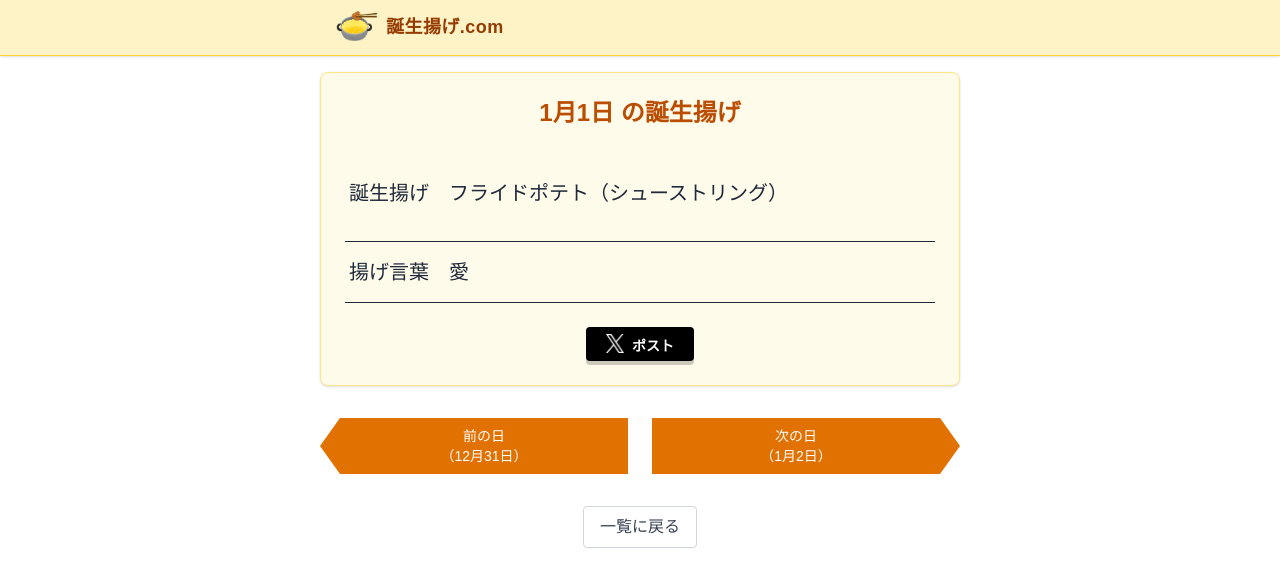
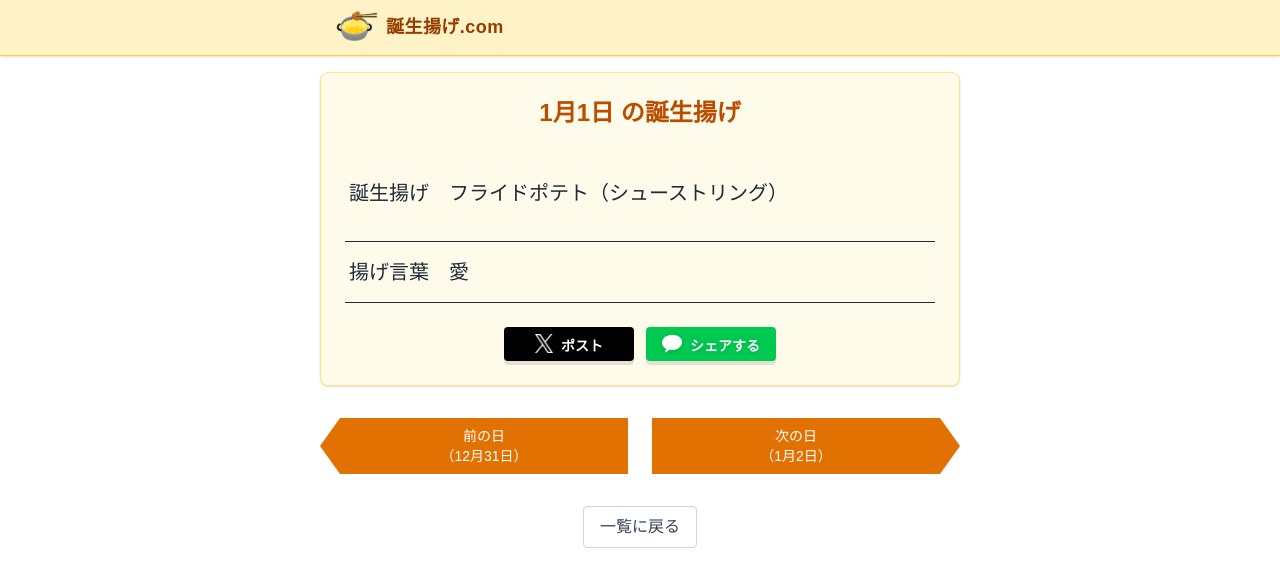
Before and after one commit to kofrah/tanjoeatit, a Next.js app: page /fry/01/01 in a window 1280 px wide. Shown: the top 586 px of the page. Built offline with nearby package versions, Linux system fonts and the light colour scheme.

Commit message:
add line share button

```diff
--- a/src/app/fry/[month]/[day]/page.tsx
+++ b/src/app/fry/[month]/[day]/page.tsx
@@ -1,5 +1,5 @@
 import { birthFryData } from "@/app/data/birth-fry-data";
-// import LineShareButton from "@/app/ui/shareButtons/lineShareButton";
+import LineShareButton from "@/app/ui/shareButtons/lineShareButton";
 import TwitterShareButton from "@/app/ui/shareButtons/twitterShareButton";
 import { Metadata } from "next";
 import Link from "next/link";
@@ -120,7 +120,7 @@ export default async function Page({
             <p className="text-center text-gray-600">データがありません。</p>
           )}
 
-          <div className="flex justify-center text-center mt-6">
+          <div className="flex justify-center text-center  gap-3 mt-6">
             <TwitterShareButton
               displayDate={displayDate}
               fry={fry || ""}
@@ -128,13 +128,13 @@ export default async function Page({
               month={month}
               day={day}
             />
-            {/* <LineShareButton
+            <LineShareButton
               displayDate={displayDate}
               fry={fry || ""}
               word={word || ""}
               month={month}
               day={day}
-            /> */}
+            />
           </div>
         </div>
 
--- a/src/app/ui/shareButtons/lineShareButton.tsx
+++ b/src/app/ui/shareButtons/lineShareButton.tsx
@@ -1,17 +1,25 @@
-"use client";
-
 import ShareButtonBase from "./shareButtonBase";
 
 type Props = {
+  displayDate: string;
+  fry: string;
+  word: string;
   month: string;
   day: string;
 };
 
-export default function LineButton({ month, day }: Props) {
+export default function LineButton({
+  displayDate,
+  fry,
+  word,
+  month,
+  day,
+}: Props) {
   const baseUrl = process.env.NEXT_PUBLIC_BASE_URL || "http://localhost";
-  const shareUrl = `https://social-plugins.line.me/lineit/share?url=${encodeURIComponent(
-    `${baseUrl}/fry/${month}/${day}`
-  )}`;
+
+  const lineUrl = `https://line.me/R/msg/text/?`;
+  const shareText = `${displayDate}の誕生揚げは「${fry}」。\n揚げ言葉は「${word}」！\n#誕生揚げ\n${baseUrl}/fry/${month}/${day}`;
+  const shareUrl = `${lineUrl}${encodeURIComponent(shareText)}`;
 
   return (
     <ShareButtonBase
@@ -19,12 +27,16 @@ export default function LineButton({ month, day }: Props) {
       icon={
         <svg
           xmlns="http://www.w3.org/2000/svg"
-          viewBox="0 0 36 30"
-          width="16"
-          height="16"
+          viewBox="0 0 36 34"
+          width="20"
+          height="20"
           fill="white"
+          className="drop-shadow-sm"
         >
-          <path d="M18.006 0C8.06 0 0 6.44 0 14.383c0 4.538 2.928 8.542 7.393 11.143l-1.937 4.558c-.29.68.46 1.3 1.065.89l6.34-4.4c1.65.24 3.35.37 5.145.37 9.947 0 18.006-6.44 18.006-14.38C36.012 6.44 28.037 0 18.006 0z" />
+          <path
+            transform="translate(0, 2)"
+            d="M18 0C8 0 0 6.5 0 14.5C0 19.2 3 23.2 7.4 25.8L5.5 30.8C5.2 31.6 6.1 32.3 6.8 31.8L13.6 27.2C15 27.4 16.5 27.5 18 27.5C28 27.5 36 21 36 13C36 5.5 28 0 18 0Z"
+          />
         </svg>
       }
       label="シェアする"
--- a/src/app/ui/shareButtons/shareButtonBase.tsx
+++ b/src/app/ui/shareButtons/shareButtonBase.tsx
@@ -1,5 +1,3 @@
-"use client";
-
 import Link from "next/link";
 import { ReactNode } from "react";
 
@@ -8,18 +6,26 @@ type Props = {
   icon: ReactNode;
   label: string;
   bgColor: string;
+  width?: string; // オプションでカスタム幅指定可能に
 };
 
-export default function ShareButtonBase({ href, icon, label, bgColor }: Props) {
+export default function ShareButtonBase({
+  href,
+  icon,
+  label,
+  bgColor,
+  width = "w-[130px]", // デフォルト幅
+}: Props) {
   return (
     <Link
       href={href}
       target="_blank"
       rel="noopener noreferrer"
-      className={`inline-flex ${bgColor} text-white px-5 py-2 rounded font-bold transition
+      className={`inline-flex ${bgColor} text-white px-4 py-2 rounded font-bold transition
+        shadow-[0_4px_0_rgba(0,0,0,0.1)]
+        active:translate-y-[1px] active:shadow-[0_1px_0_rgba(0,0,0,0.2)]
         hover:opacity-90
-        shadow-[0_4px_0_rgba(0,0,0,0.2)]
-        active:translate-y-[2px] active:shadow-[0_2px_0_rgba(0,0,0,0.2)]
+        ${width} justify-center
       `}
     >
       <div className="flex items-end gap-2">
--- a/src/app/ui/shareButtons/twitterShareButton.tsx
+++ b/src/app/ui/shareButtons/twitterShareButton.tsx
@@ -1,5 +1,3 @@
-"use client";
-
 import Image from "next/image";
 import ShareButtonBase from "./shareButtonBase";
 
```
